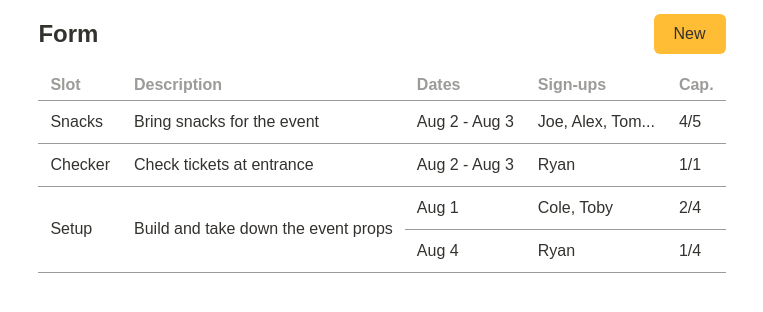
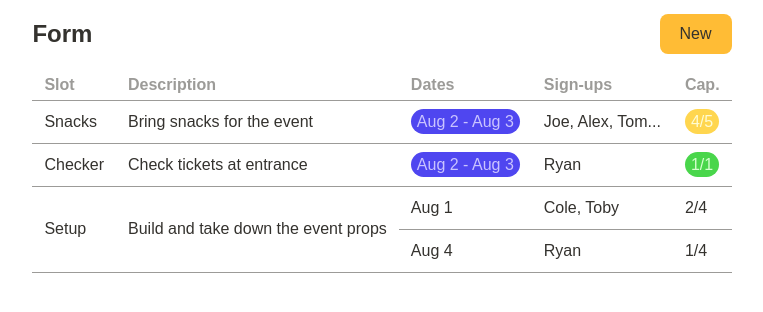
Before and after one commit to barbute/forms, a plain HTML site: page src/forms/viewer.html in a window 1280 px wide. Shown: the whole page, without its empty margins (258-1021 px from the left). Drawn offline with Linux system fonts and the light colour scheme.

Commit message:
Add pill styles to table

```diff
--- a/src/forms/viewer.html
+++ b/src/forms/viewer.html
@@ -52,6 +52,35 @@
 
         text-align: left;
       }
+
+      .pill {
+        padding: 4px 6px;
+        border-radius: 24px;
+      }
+
+      .pill-bg-purple {
+        color: #cac4ff;
+
+        background-color: #4f46f0;
+      }
+
+      .capacity-max {
+        color: #d5ffce;
+
+        background-color: #49d64b;
+      }
+
+      .capacity-med {
+        color: #fffcd4;
+
+        background-color: #ffd64f;
+      }
+
+      .capacity-low {
+        color: #ffcece;
+
+        background-color: #ff4f4f;
+      }
     </style>
   </head>
   <body>
@@ -74,16 +103,16 @@
          <tr>
             <td>Snacks</td>
             <td>Bring snacks for the event</td>
-            <td>Aug 2 - Aug 3</td>
+            <td><span class="pill pill-bg-purple">Aug 2 - Aug 3</span></td>
             <td>Joe, Alex, Tom...</td>
-            <td>4/5</td>
+            <td><span class="pill capacity-med">4/5</span></td>
           </tr>
           <tr>
             <td>Checker</td>
             <td>Check tickets at entrance</td>
-            <td>Aug 2 - Aug 3</td>
+            <td><span class="pill pill-bg-purple">Aug 2 - Aug 3</span></td>
             <td>Ryan</td>
-            <td>1/1</td>
+            <td><span class="pill capacity-max">1/1</span></td>
           </tr>
           <tr>
             <td rowspan="2">Setup</td>
--- a/src/styles.css
+++ b/src/styles.css
@@ -6,7 +6,7 @@
   --color-accent-darker: #FEB215;
   --color-unfocussed-content: #9C9B98;
 
-  --border-corner: 6px;
+  --border-corner: 8px;
 }
 
 body {
```
